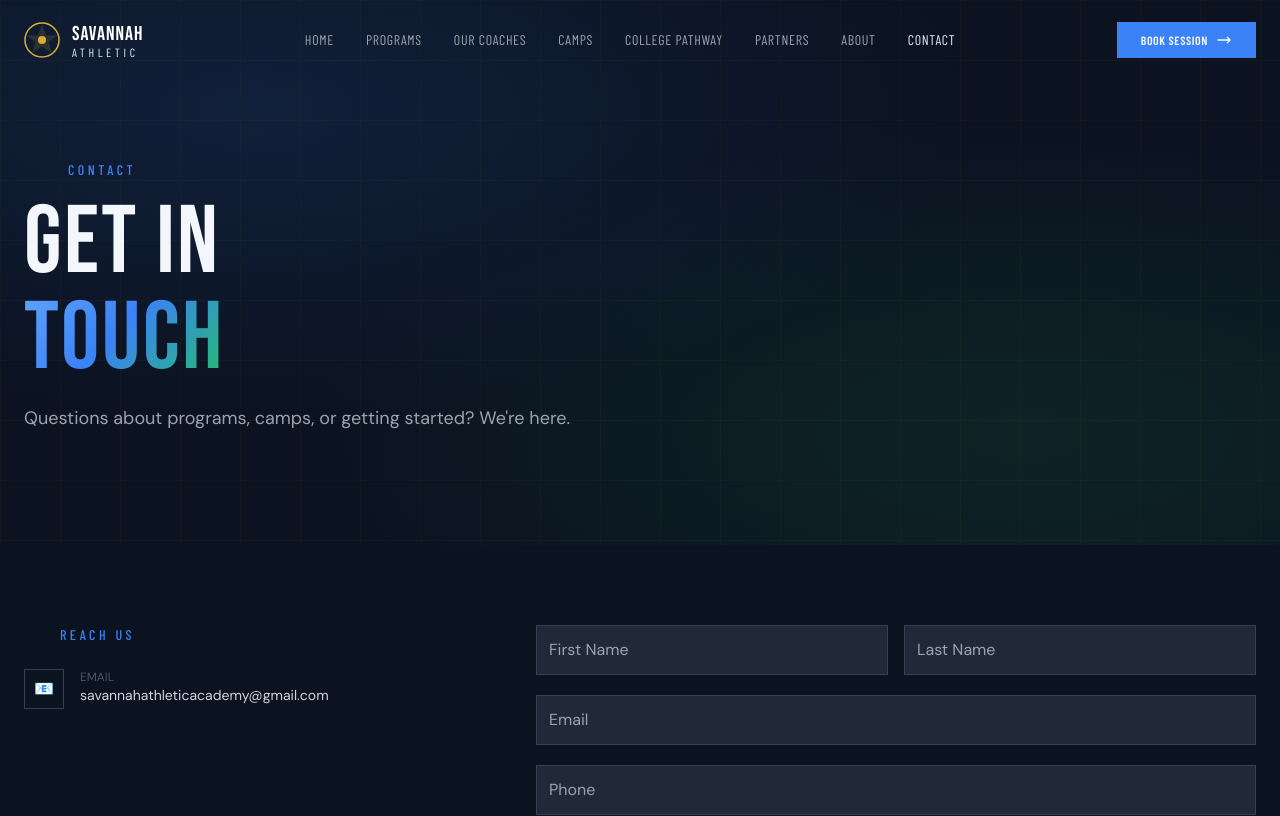
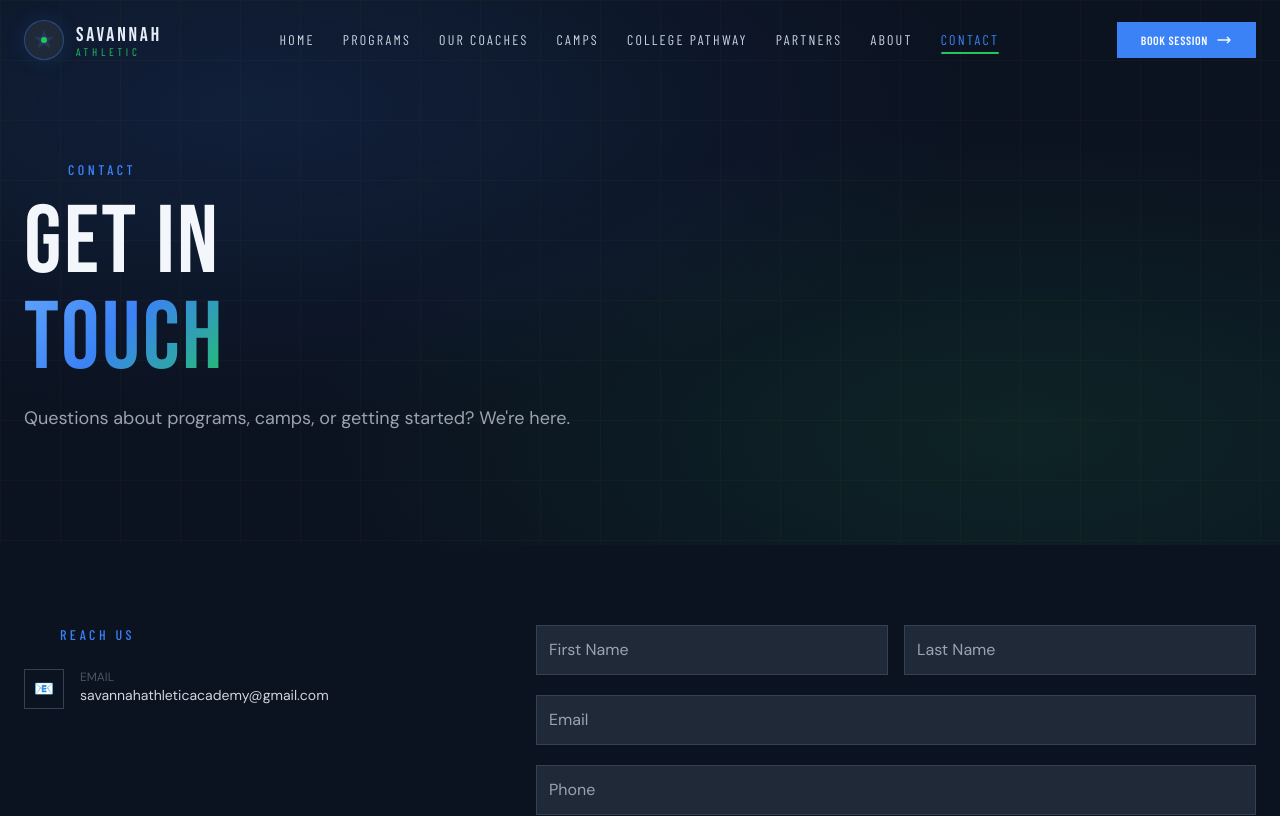
Before and after one commit to savannahathleticacademy-sys/savannah-athletic, a React (Vite) app: page /contact in a window 1280 px wide. Shown: the top 816 px of the page. Built offline with nearby package versions, Linux system fonts and the light colour scheme; a web font is replaced by a local one.

Commit message:
Update Navbar.jsx

```diff
--- a/src/Navbar.jsx
+++ b/src/Navbar.jsx
@@ -18,7 +18,7 @@ export default function Navbar() {
   const location = useLocation()
 
   useEffect(() => {
-    const onScroll = () => setScrolled(window.scrollY > 40)
+    const onScroll = () => setScrolled(window.scrollY > 30)
     window.addEventListener('scroll', onScroll)
     return () => window.removeEventListener('scroll', onScroll)
   }, [])
@@ -31,45 +31,66 @@ export default function Navbar() {
     <header
       className={`fixed top-0 left-0 right-0 z-50 transition-all duration-500 ${
         scrolled
-          ? 'bg-pitch-black/95 backdrop-blur-md border-b border-pitch-border shadow-[0_4px_32px_rgba(0,0,0,0.6)]'
+          ? 'bg-pitch-black/90 backdrop-blur-xl border-b border-pitch-border shadow-[0_10px_40px_rgba(0,0,0,0.45)]'
           : 'bg-transparent'
       }`}
     >
-      <div className="max-w-7xl mx-auto px-4 sm:px-6 flex items-center justify-between h-16 md:h-20">
-        {/* Logo */}
+      <div className="max-w-7xl mx-auto px-4 sm:px-6 h-16 md:h-20 flex items-center justify-between">
         <Link to="/" className="flex items-center gap-3 group">
-          <div className="relative w-9 h-9 flex-shrink-0">
-            <svg viewBox="0 0 36 36" fill="none" xmlns="http://www.w3.org/2000/svg" className="w-full h-full">
-              <circle cx="18" cy="18" r="17" stroke="#D4AF37" strokeWidth="1.5" />
-              <path d="M18 4 L22 14 L32 14 L24 20 L27 30 L18 24 L9 30 L12 20 L4 14 L14 14 Z" fill="#D4AF37" opacity="0.15" stroke="#D4AF37" strokeWidth="1" strokeLinejoin="round" />
-              <circle cx="18" cy="18" r="4" fill="#D4AF37" />
+          <div className="relative w-10 h-10 flex items-center justify-center rounded-full border border-blue/40 bg-pitch-card shadow-[0_0_20px_rgba(59,130,246,0.15)]">
+            <svg
+              viewBox="0 0 36 36"
+              fill="none"
+              xmlns="http://www.w3.org/2000/svg"
+              className="w-6 h-6"
+            >
+              <path
+                d="M18 4 L22 14 L32 14 L24 20 L27 30 L18 24 L9 30 L12 20 L4 14 L14 14 Z"
+                fill="#3B82F6"
+                opacity="0.18"
+                stroke="#3B82F6"
+                strokeWidth="1"
+                strokeLinejoin="round"
+              />
+              <circle cx="18" cy="18" r="4.5" fill="#22C55E" />
             </svg>
           </div>
+
           <div className="leading-tight">
-            <div className="font-display text-white text-xl tracking-wider group-hover:text-gold transition-colors duration-300">SAVANNAH</div>
-            <div className="font-heading text-gold text-xs tracking-[0.3em] uppercase -mt-1">Athletic</div>
+            <div className="font-display text-text-main text-xl tracking-[0.14em] group-hover:text-blue transition-colors duration-300">
+              SAVANNAH
+            </div>
+            <div className="font-heading text-green text-[11px] tracking-[0.34em] uppercase -mt-1">
+              Athletic
+            </div>
           </div>
         </Link>
 
-        {/* Desktop Nav */}
-        <nav className="hidden lg:flex items-center gap-8">
-          {navLinks.map(({ path, label }) => (
+        <nav className="hidden lg:flex items-center gap-7">
+          {navLinks.map(({ path, label }) => {
+            const active = location.pathname === path
+
+            return (
               <Link
                 key={path}
                 to={path}
-              className={`font-heading text-sm tracking-wider uppercase transition-all duration-200 relative group ${
-                location.pathname === path ? 'text-gold' : 'text-gray-400 hover:text-white'
+                className={`relative font-heading text-sm tracking-[0.16em] uppercase transition-all duration-200 ${
+                  active ? 'text-blue' : 'text-slate-300 hover:text-text-main'
                 }`}
               >
                 {label}
-              <span className={`absolute -bottom-1 left-0 h-px bg-gold transition-all duration-300 ${
-                location.pathname === path ? 'w-full' : 'w-0 group-hover:w-full'
-              }`} />
+                <span
+                  className={`absolute -bottom-1 left-0 h-[2px] rounded-full transition-all duration-300 ${
+                    active
+                      ? 'w-full bg-green'
+                      : 'w-0 bg-blue group-hover:w-full'
+                  }`}
+                />
               </Link>
-          ))}
+            )
+          })}
         </nav>
 
-        {/* CTA */}
         <div className="hidden lg:flex items-center gap-4">
           <Link to="/book" className="btn-primary text-xs px-6 py-2.5">
             Book Session
@@ -79,34 +100,55 @@ export default function Navbar() {
           </Link>
         </div>
 
-        {/* Mobile Toggle */}
         <button
-          className="lg:hidden text-gray-300 hover:text-gold transition-colors p-2"
+          className="lg:hidden text-slate-200 hover:text-blue transition-colors p-2"
           onClick={() => setMobileOpen(!mobileOpen)}
           aria-label="Toggle menu"
         >
           <div className="w-6 h-5 flex flex-col justify-between">
-            <span className={`block h-0.5 bg-current transition-all duration-300 origin-center ${mobileOpen ? 'rotate-45 translate-y-2' : ''}`} />
-            <span className={`block h-0.5 bg-current transition-all duration-300 ${mobileOpen ? 'opacity-0 scale-x-0' : ''}`} />
-            <span className={`block h-0.5 bg-current transition-all duration-300 origin-center ${mobileOpen ? '-rotate-45 -translate-y-2' : ''}`} />
+            <span
+              className={`block h-0.5 bg-current transition-all duration-300 origin-center ${
+                mobileOpen ? 'rotate-45 translate-y-2' : ''
+              }`}
+            />
+            <span
+              className={`block h-0.5 bg-current transition-all duration-300 ${
+                mobileOpen ? 'opacity-0 scale-x-0' : ''
+              }`}
+            />
+            <span
+              className={`block h-0.5 bg-current transition-all duration-300 origin-center ${
+                mobileOpen ? '-rotate-45 -translate-y-2' : ''
+              }`}
+            />
           </div>
         </button>
       </div>
 
-      {/* Mobile Menu */}
-      <div className={`lg:hidden transition-all duration-400 overflow-hidden ${mobileOpen ? 'max-h-[500px] opacity-100' : 'max-h-0 opacity-0'}`}>
-        <div className="bg-pitch-dark border-t border-pitch-border px-4 py-6 flex flex-col gap-1">
-          {navLinks.map(({ path, label }) => (
+      <div
+        className={`lg:hidden overflow-hidden transition-all duration-400 ${
+          mobileOpen ? 'max-h-[520px] opacity-100' : 'max-h-0 opacity-0'
+        }`}
+      >
+        <div className="bg-pitch-dark/95 backdrop-blur-xl border-t border-pitch-border px-4 py-6 flex flex-col gap-1">
+          {navLinks.map(({ path, label }) => {
+            const active = location.pathname === path
+
+            return (
               <Link
                 key={path}
                 to={path}
-              className={`font-heading tracking-wider uppercase text-sm py-3 px-2 border-b border-pitch-border/50 transition-colors duration-200 ${
-                location.pathname === path ? 'text-gold' : 'text-gray-400'
+                className={`font-heading tracking-[0.14em] uppercase text-sm py-3 px-3 rounded-md border transition-all duration-200 ${
+                  active
+                    ? 'text-blue border-blue/30 bg-blue/10'
+                    : 'text-slate-300 border-transparent hover:border-pitch-border hover:bg-pitch-card'
                 }`}
               >
                 {label}
               </Link>
-          ))}
+            )
+          })}
+
           <Link to="/book" className="btn-primary justify-center mt-4 text-xs">
             Book Session
           </Link>
```
Lines whose indentation alone changed are shown as unchanged.
